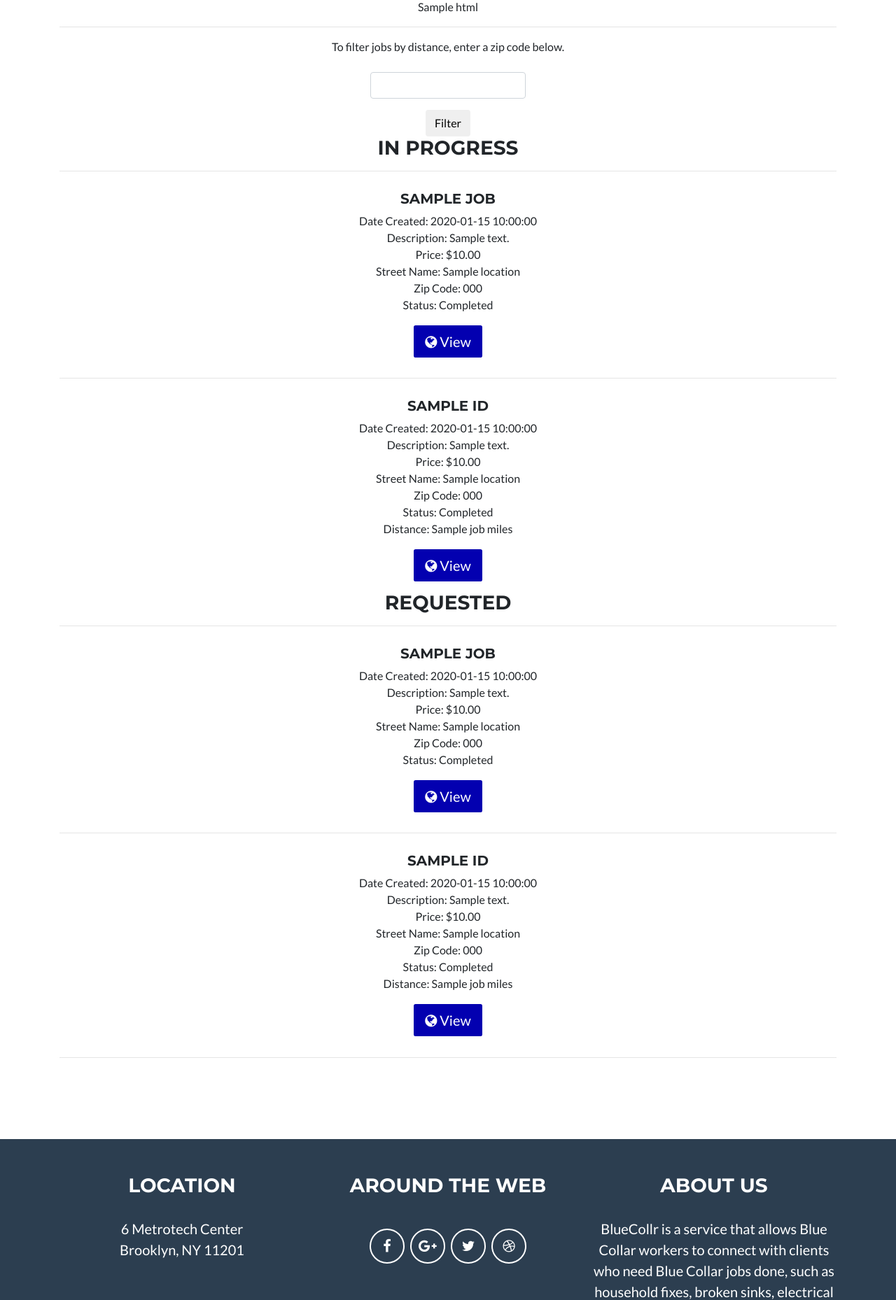
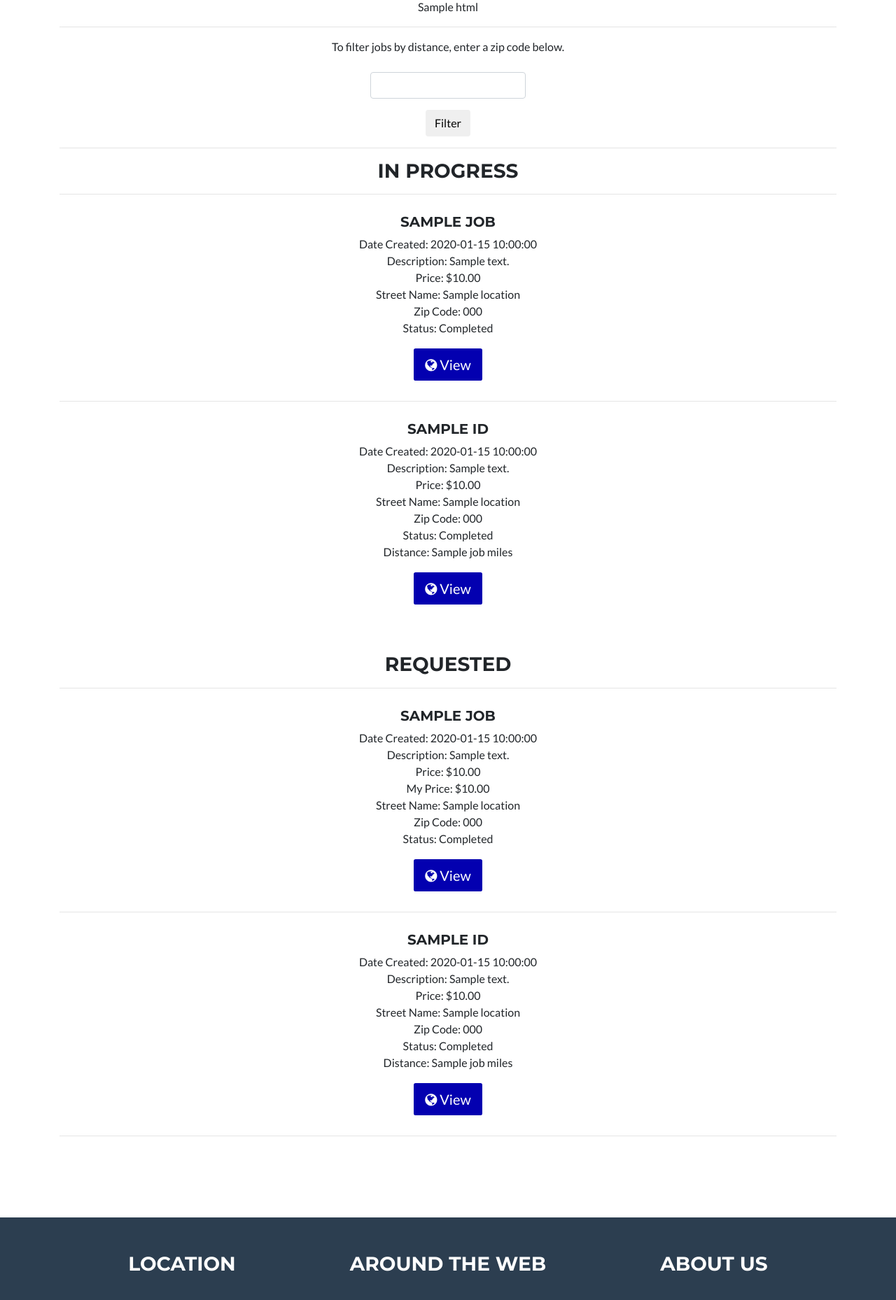
Before and after one commit to BrandonTang/BlueCollr, a Flask app: template app/templates/jobs/my_requests.html in a window 1280 px wide. Shown: the part 248-2106 px from the top of the page at 70% size. Run offline with Flask 2, Linux system fonts and the light colour scheme; a user stored in the database is signed in; tables that the repository leaves empty hold one stand-in row (values such as "Sample post"); the template is opened without the code that fills it: values that come from a table or form of the project are taken from there, most other values are stand-ins (such as "Sample title", 1, 10 or a date in 2020); some libraries are stand-ins or nearby versions.

Commit message:
reformatted my_requests to account for the map

```diff
--- a/app/templates/jobs/my_requests.html
+++ b/app/templates/jobs/my_requests.html
@@ -17,7 +17,7 @@ My Requests
         <div style="width: 20%; margin: 0 auto;">
             {{ wtf.quick_form(form) }}
         </div>
-
+        <hr>
         <h3 class="text-center">In Progress</h3>
         {% if not accepted_jobs and not accepted_sorted %}
             <hr>
@@ -32,7 +32,9 @@ My Requests
                 <h5>{{ job.name }}</h5>
                 Date Created: {{ job.date_created }} <br>
                 Description: {{ job.description }} <br>
+                {% if job.status == 'Pending' or current_user.id == job.creator_id or current_user.id == job.accepted_id %}
                 Price: {{ "$%.2f"|format(job.price) }} <br>
+                {% endif %}
                 Street Name: {{ job.location }} <br>
                 Zip Code: {{ job.zipcode }} <br>
                 Status: {{ job.status }} <br>
@@ -50,7 +52,9 @@ My Requests
                 <h5>{{ job[0].name }}</h5>
                 Date Created: {{ job[0].date_created }} <br>
                 Description: {{ job[0].description }} <br>
+                {% if job.status == 'Pending' or current_user.id == job.creator_id or current_user.id == job.accepted_id %}
                 Price: {{ "$%.2f"|format(job[0].price) }} <br>
+                {% endif %}
                 Street Name: {{ job[0].location }} <br>
                 Zip Code: {{ job[0].zipcode }} <br>
                 Status: {{ job[0].status }} <br>
@@ -65,8 +69,8 @@ My Requests
 
         {% endif %}
 
-        <h3 class="text-center">Requested</h3>
-        {% if not requested_jobs and not requested_sorted %}
+        <h3 class="text-center" style="margin-top: 5%;">Requested</h3>
+        {% if not requested_jobs %}
             <hr>
             <div class="row" style="display: inline-block; margin: 1%;">
                 No jobs have been requested. Click 'Browse' on the menu at the top to find a job!
@@ -79,7 +83,10 @@ My Requests
                 <h5>{{ job.name }}</h5>
                 Date Created: {{ job.date_created }} <br>
                 Description: {{ job.description }} <br>
+                {% if job.status == 'Pending' or current_user.id == job.creator_id or current_user.id == job.accepted_id %}
                 Price: {{ "$%.2f"|format(job.price) }} <br>
+                {% endif %}
+                My Price: {{ "$%.2f"|format(requested_jobs[job]) }} <br>
                 Street Name: {{ job.location }} <br>
                 Zip Code: {{ job.zipcode }} <br>
                 Status: {{ job.status }} <br>
@@ -97,7 +104,9 @@ My Requests
                 <h5>{{ job[0].name }}</h5>
                 Date Created: {{ job[0].date_created }} <br>
                 Description: {{ job[0].description }} <br>
+                {% if job.status == 'Pending' or current_user.id == job.creator_id or current_user.id == job.accepted_id %}
                 Price: {{ "$%.2f"|format(job[0].price) }} <br>
+                {% endif %}
                 Street Name: {{ job[0].location }} <br>
                 Zip Code: {{ job[0].zipcode }} <br>
                 Status: {{ job[0].status }} <br>
```
